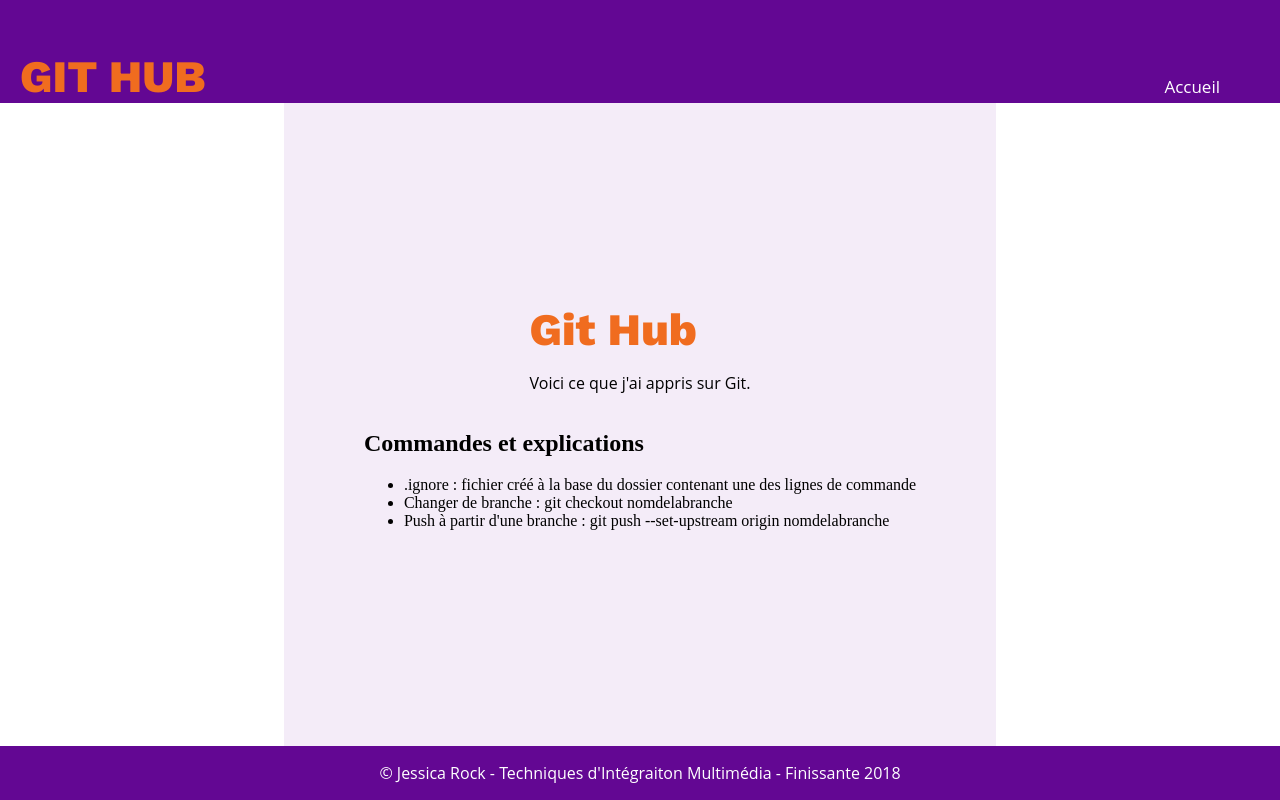
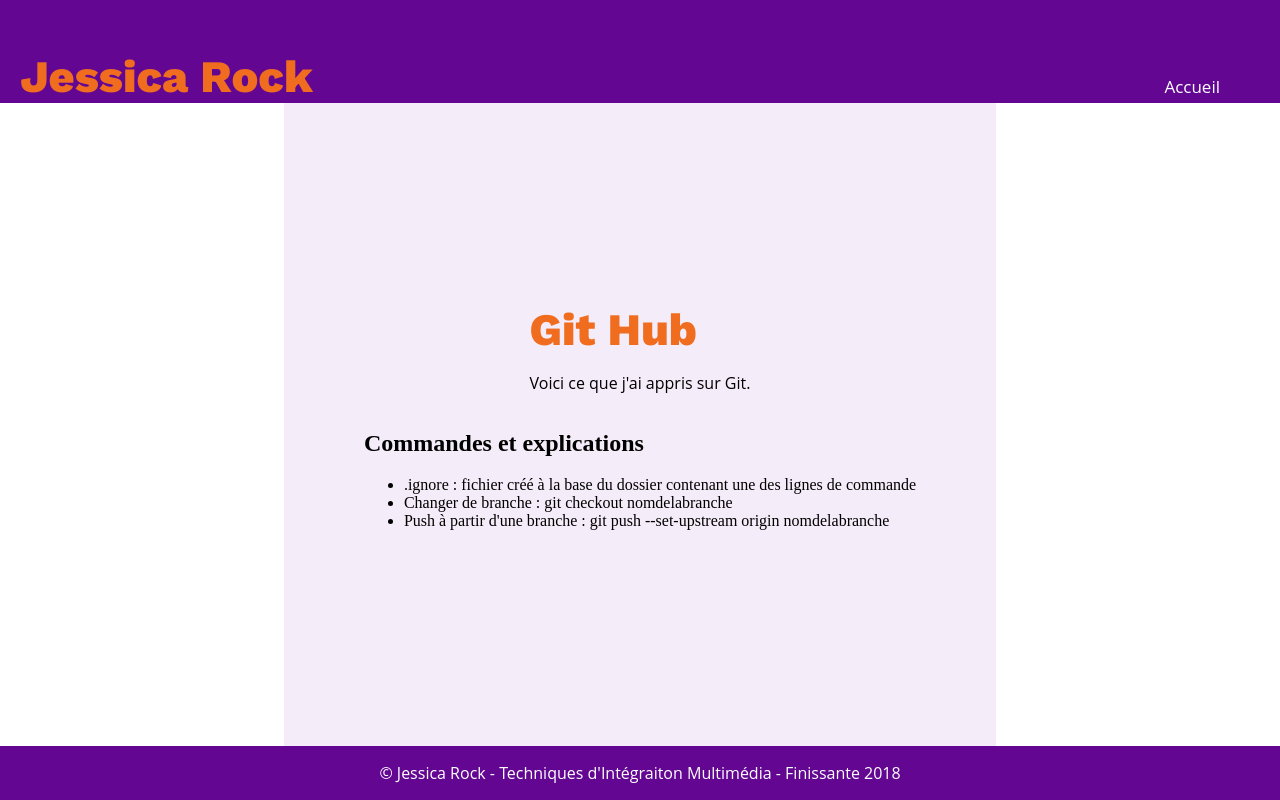
Before and after one commit to JessicaRock/veille-node-2, a plain HTML site: page index.html in a window 1280 px wide. Drawn offline with nearby package versions, Linux system fonts and the light colour scheme.

Commit message:
Changement du titre de la page

```diff
--- a/index.html
+++ b/index.html
@@ -7,7 +7,7 @@
 </head>
 <body>
 	<header>
-		<h1>GIT HUB</h1>
+		<h1>Jessica Rock</h1>
 		<nav>
 			<ul>
 				<li><a href="#">Accueil</a></li>
```
